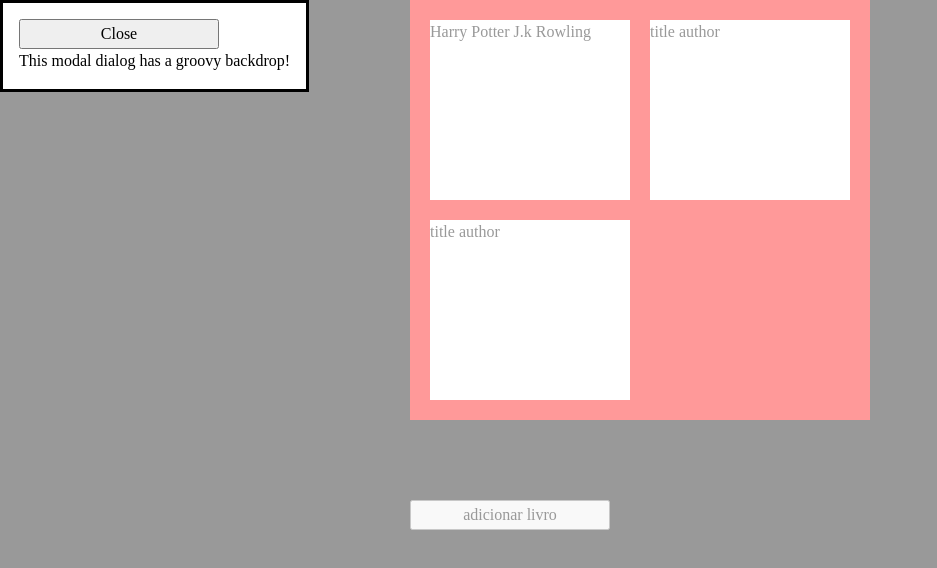
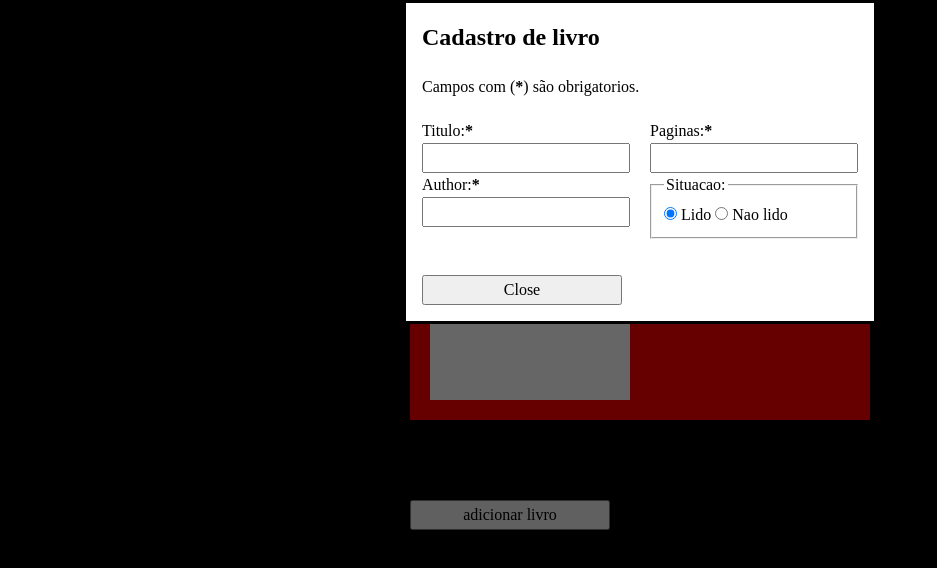
Before and after one commit to Blastonn/Library, a plain HTML site: page index.html in a window 1280 px wide. Both pictures are taken after a click on the button "adicionar livro". Shown: the whole page, without its empty margins (0-937 px from the left). Drawn offline with Linux system fonts and the light colour scheme.

Commit message:
Feat - Adicionar campos ao dialog de livros
Adicionado campos de preenchimento ao dialog de
adicao de novos livros ao sistema.

```diff
--- a/index.html
+++ b/index.html
@@ -11,11 +11,41 @@
     <section class="container">
         <div class="container-card">
         </div>
-        <button class="dialog-form">adicionar livro</button>
+        <button class="dialog-form-button">adicionar livro</button>
         <dialog>
-            <button autofocus>Close</button>
-            <p>This modal dialog has a groovy backdrop!</p>
+            <div class="container-form">
+                <h2>Cadastro de livro</h2>
+                <p id="info">Campos com (<strong>*</strong>) são obrigatorios.</p>
+                <form action="#" method="dialog" class="form-book">
+                    <div class="colum-1">
+                        <div class="campo">
+                            <label for="book-name">Titulo:<strong><span>*</span></strong></label>
+                            <input type="text" name="book-name" id="book-name">
+                            <label for="book-author">Author:<strong><span>*</span></strong></label>
+                            <input type="text" name="book-author" id="book-author">
+                        </div>
+                    </div>
+                    <div class="colum-2">
+                        <div class="campo">
+                            <label for="book-pages">Paginas:<strong><span>*</span></strong></label>
+                            <input type="text" name="book-pages" id="book-pages">
+                            <fieldset>
+                                <legend>Situacao:</legend>
+                            <div>
+                                <input type="radio" id="book-read-opt-1" name="book-read" value="read" checked />
+                                <label for="book-read-opt-1">Lido</label>
+
+                                <input type="radio" id="book-read-opt-2" name="book-read" value="no-read" />
+                                <label for="book-read-opt-2">Nao lido</label>
+                            </div>
+                            </fieldset>
+                        </div>
+                    </div>
+                </form>
+                <button autofocus>Close</button>
+            </div>
         </dialog>
     </section>
+
 </body>
 </html>
--- a/script.js
+++ b/script.js
@@ -37,7 +37,7 @@ showBook(book3);
 console.log(myLibrary);
 
 const dialog = document.querySelector("dialog");
-const showButton = document.querySelector(".dialog-form");
+const showButton = document.querySelector(".dialog-form-button");
 const closeButton = document.querySelector("dialog button");
 
 showButton.addEventListener("click", () => {
--- a/style.css
+++ b/style.css
@@ -59,10 +59,40 @@ isolation: isolate;
     background-color: white;
 }
 
+.container-form{
+    display: flex;
+    flex-direction: column;
+    gap: 20px;
+}
+
 ::backdrop {
-    background-color: white;
+    background-color: black;
     opacity: 0.6;
   }
+
+.form-book{
+    display: grid;
+    grid-template-columns: 1fr 1fr;
+    gap: 20px;
+}
+
+.campo {
+    display: flex;
+    flex-direction: column;
+    margin-bottom: 1rem;
+}
+
+.colum-1{
+    grid-column: 1;
+}
+
+.colum-2{
+    grid-column: 2;
+}
+
+dialog{
+    margin: 0 auto;
+}
 
 button{
     width: 200px;
```
